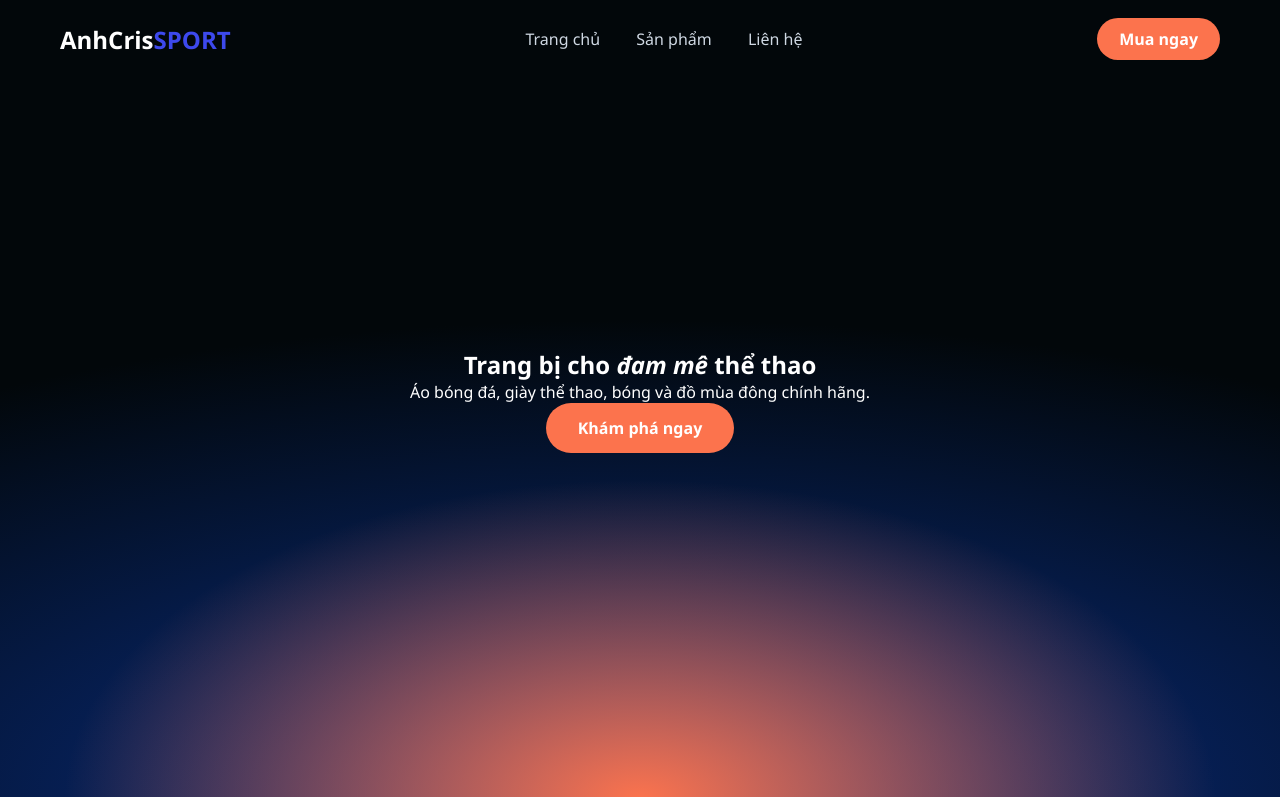
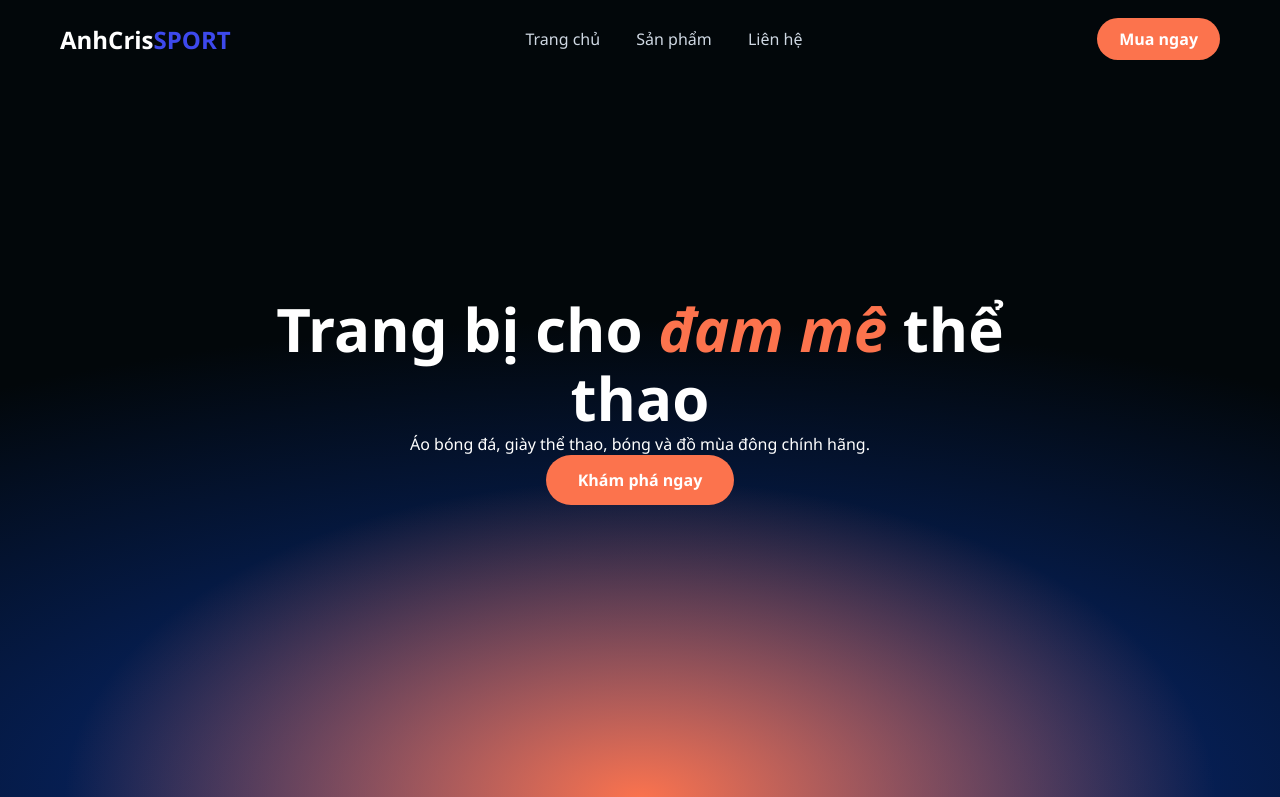
Before and after one commit to nganquocanh231/website_baitaplon_ky1, a plain HTML site: page index.html in a window 1280 px wide. Shown: the top 797 px of the page. Drawn offline with Linux system fonts and the light colour scheme.

Commit message:
tiêu đề lớn

```diff
--- a/style.css
+++ b/style.css
@@ -31,3 +31,5 @@ nav a:hover { color: #FC734D; }
 }
 .btn-small { padding: 10px 22px; }
 .btn:hover, .btn-small:hover { transform: translateY(-3px); }
+.hero h1 { font-size: 60px; line-height: 1.15; max-width: 800px; }
+.hero h1 em { color: #FC734D; font-style: italic; }
```
